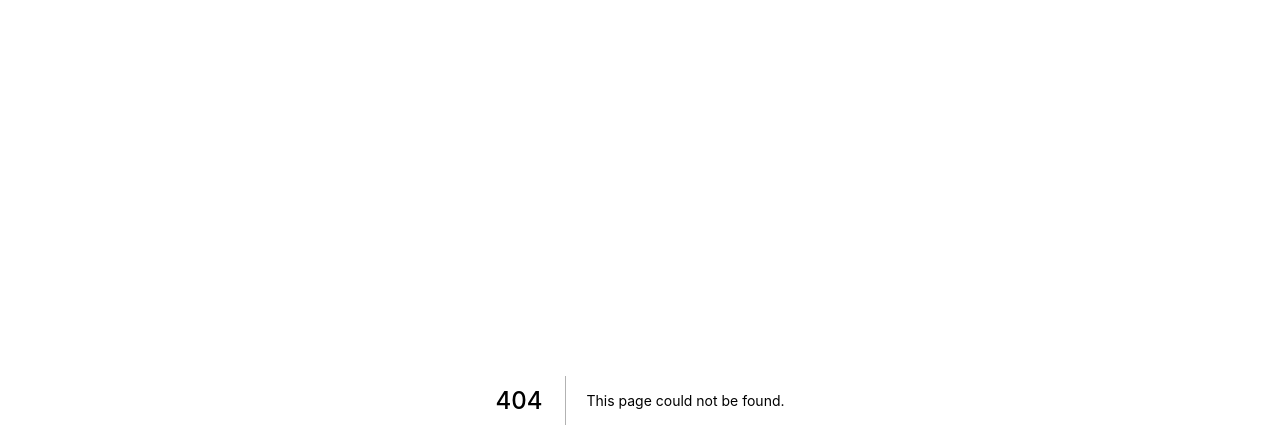
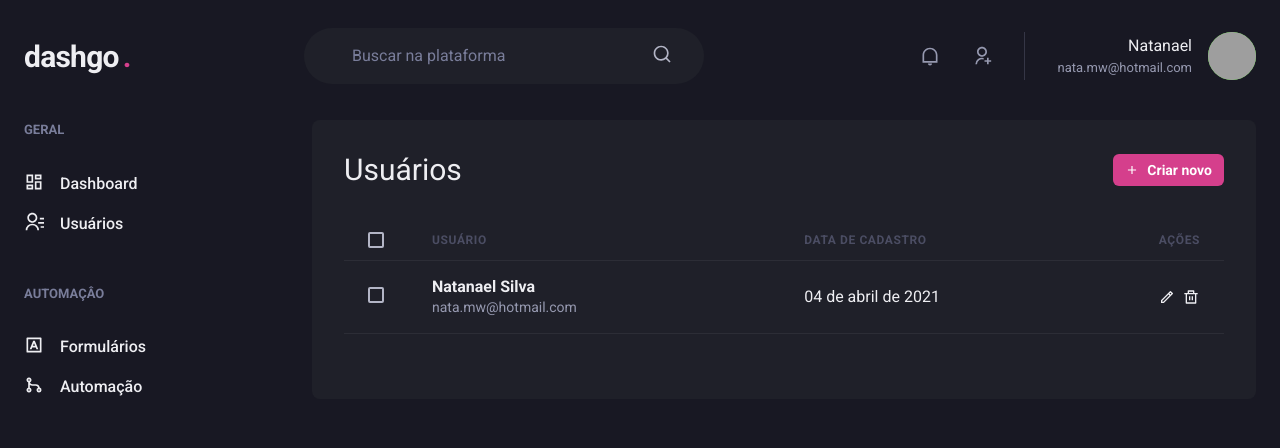
Before and after one commit to Nata07/ignite-dashgo, a Next.js app: page /users in a window 1280 px wide. Before the commit this address had no page. Shown: the top 448 px of the page. Built offline with nearby package versions, Linux system fonts and the light colour scheme; grey boxes are pictures that could not be loaded.

Commit message:
:sparkles: added page list users

```diff
--- /dev/null
+++ b/src/pages/users/index.tsx
@@ -0,0 +1,81 @@
+import { Button } from "@chakra-ui/button";
+import { Checkbox } from "@chakra-ui/checkbox";
+import Icon from "@chakra-ui/icon";
+import { Box, Flex, Heading, HStack, Text } from "@chakra-ui/layout";
+import { Table, Tbody, Td, Th, Thead, Tr } from "@chakra-ui/table";
+import { RiAddLine, RiDeleteBinLine, RiPencilLine } from "react-icons/ri";
+import { Header } from "../../components/Header";
+import { Sidebar } from "../../components/Sidebar";
+
+export default function UserList() {
+  return (
+    <Box>
+      <Header />
+
+      <Flex w="100%" my="6" maxWidth={1480} mx="auto" px="6">
+        <Sidebar />
+
+        <Box
+          flex="1"
+          borderRadius={8}
+          bg="gray.800"
+          p="8"
+        >
+          <Flex mb="8" justify="space-between" align="center">
+
+            <Heading size="lg" fontWeight="normal">Usuários</Heading>
+
+            <Button
+              as="a"
+              size="sm"
+              fontSize="sm"
+              colorScheme="pink"
+              leftIcon={<Icon as={RiAddLine} />}>
+              Criar novo
+            </Button>
+          </Flex>
+
+          <Table colorScheme="whiteAlpha">
+            <Thead>
+              <Tr>
+                <Th px="6" color="gray.300" width="8">
+                  <Checkbox colorScheme="pink" />
+                </Th>
+                <Th>Usuário</Th>
+                <Th>Data de cadastro</Th>
+                <Th width="8">Ações</Th>
+              </Tr>
+            </Thead>
+            <Tbody>
+              <Tr>
+                <Td px="6">
+                  <Checkbox colorScheme="pink" />
+                </Td>
+                <Td>
+                  <Box>
+                    <Text fontWeight="bold">Natanael Silva</Text>
+                    <Text fontSize="sm" color="gray.300">nata.mw@hotmail.com</Text>
+                  </Box>
+                </Td>
+                <Td>04 de abril de 2021 </Td>
+                <Td>
+                {/* <Button
+                  as="span"
+                  size="sm"
+                  fontSize="sm"
+                  leftIcon={}>
+                </Button> */}
+                <HStack spacing="2" align="center">
+                  <Icon as={RiPencilLine} />
+                  <Icon as={RiDeleteBinLine} />
+                </HStack>
+                </Td>
+              </Tr>
+            </Tbody>
+          </Table>
+        </Box>
+
+      </Flex>
+    </Box>
+  )
+}
```
